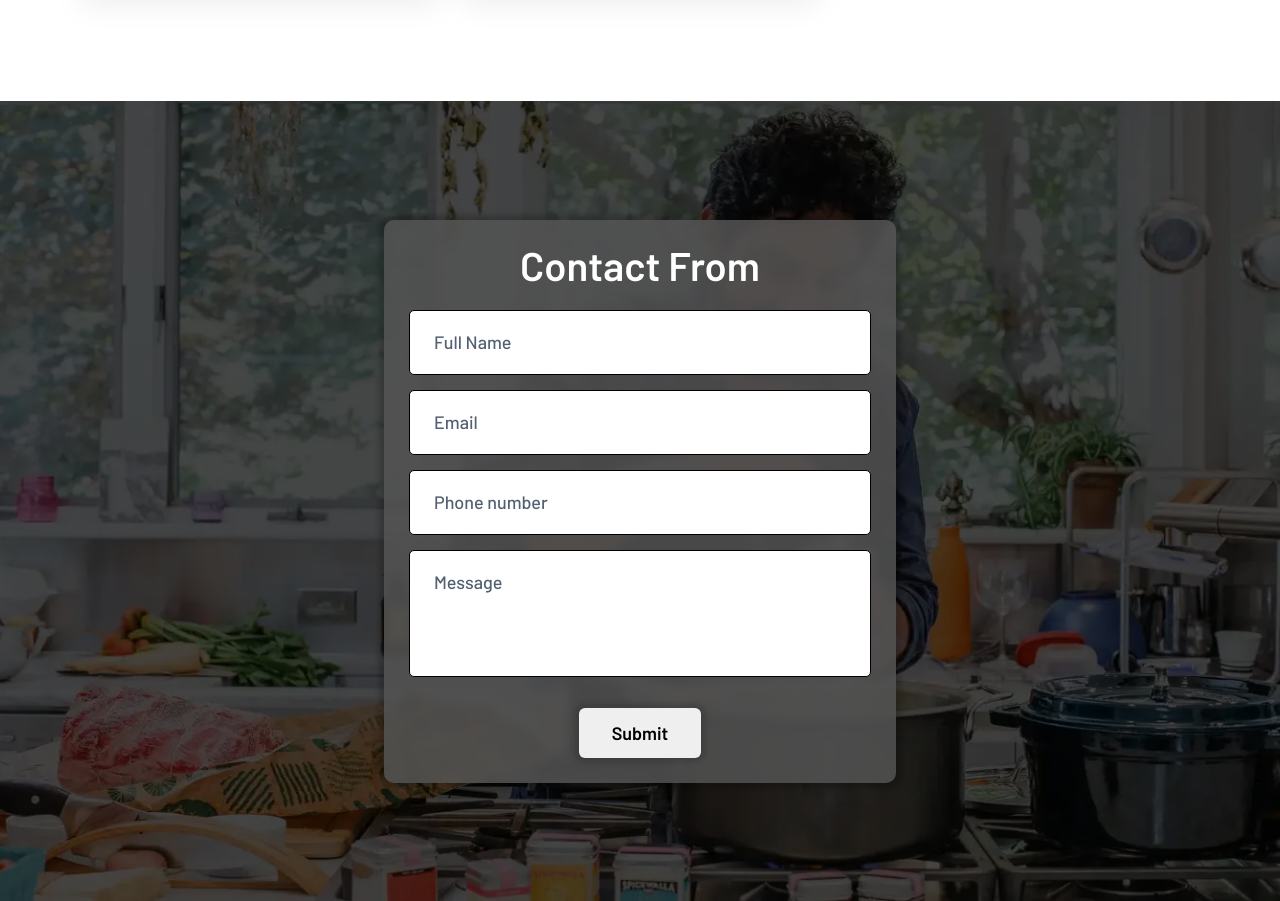
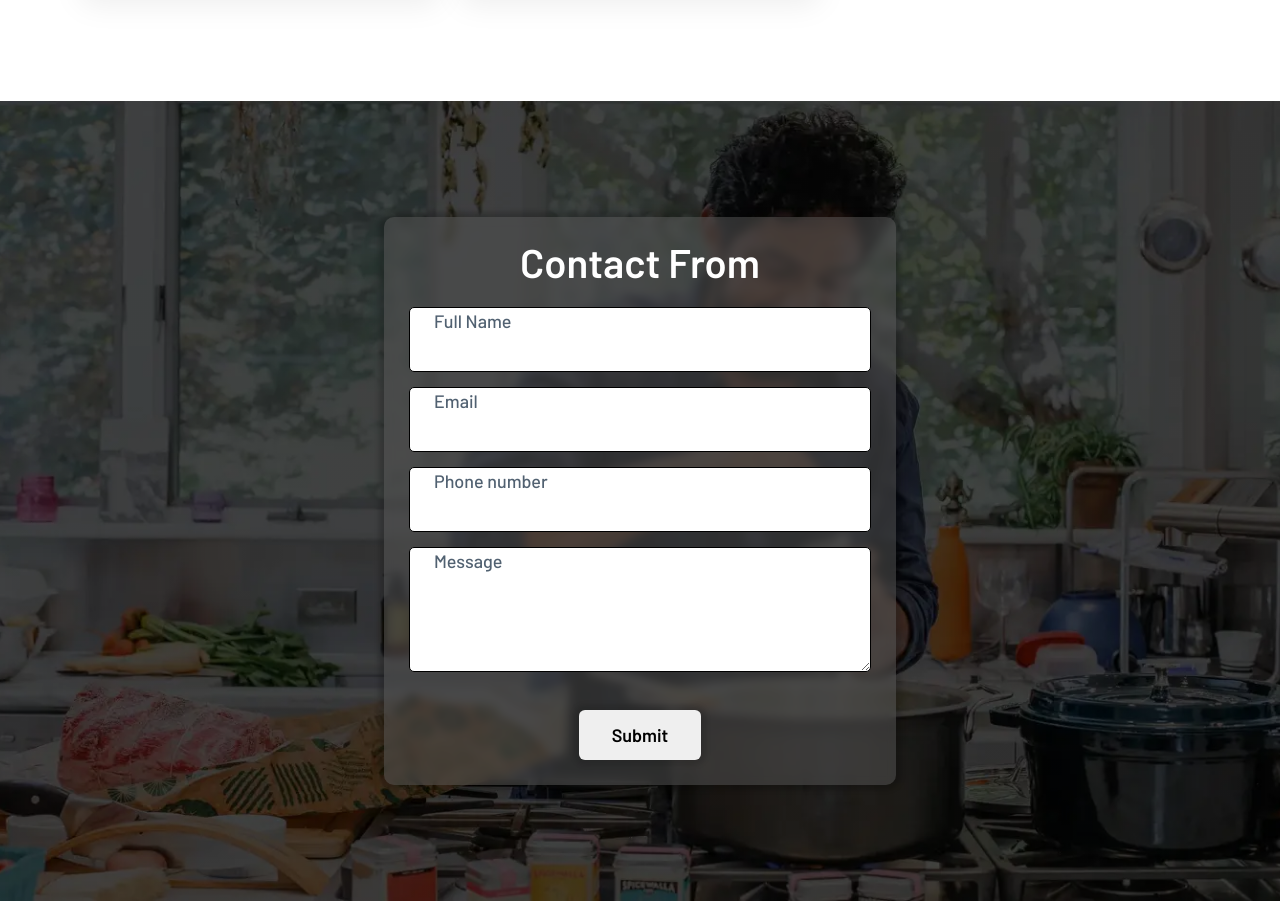
Before and after one commit to GomziServies/redkitchen_interio, a plain HTML site: page index.html in a window 1280 px wide. Shown: the part 2993-3894 px from the top of the page. Drawn offline with nearby package versions, Linux system fonts and the light colour scheme.

Commit message:
css problam

```diff
--- a/css/style.css
+++ b/css/style.css
@@ -611,9 +611,10 @@ input.form-control {
     color: #fff;
 }
 
-/* Set a gradient background and an image background centered and covering the entire viewport */
+/* Common styles */
 .form-main {
-    background: linear-gradient(to bottom, rgba(0, 0, 0, 0.36), rgba(0, 0, 0, 0.36)), url(../img/contactus.webp) no-repeat center;
+    background: linear-gradient(to bottom, rgba(0, 0, 0, 0.4), rgba(0, 0, 0, 0.4)),
+        url(../img/contactus.webp) no-repeat center;
     background-size: cover;
     min-height: 100vh;
     display: flex;
@@ -622,35 +623,37 @@ input.form-control {
     justify-content: center;
 }
 
-/* Style the main content wrapper */
 .main-wrapper {
     border-radius: 10px;
     padding: 25px;
     width: 40%;
-    box-shadow: 0 0 5px 5px rgba(0, 0, 0, 0.20);
+    box-shadow: 0 0 5px 5px rgba(0, 0, 0, 0.2);
     backdrop-filter: blur(5px);
-    background-color: rgba(84, 84, 84, 0.85);
+    background-color: rgba(84, 84, 84, 0.53);
+}
 
-    /* Responsive design for smaller screens */
-    @media screen and (max-width: 991px) {
+/* Media Queries */
+@media screen and (max-width: 991px) {
+    .main-wrapper {
         width: 70%;
     }
+}
 
-    @media screen and (max-width: 767px) {
+@media screen and (max-width: 767px) {
+    .main-wrapper {
         width: 90%;
     }
 }
 
-/* Style the header of the form */
+/* Form Styles */
 .form-head {
     font-size: 30px;
     line-height: 40px;
     font-weight: 600;
     text-align: center;
-    margin: 0px 0 25px;
+    margin: 0 0 25px;
 }
 
-/* Style the form elements wrapper */
 .form-wrapper {
     display: flex;
     align-items: center;
@@ -659,14 +662,13 @@ input.form-control {
     gap: 15px;
 }
 
-/* Style individual form cards */
 .form-card {
     position: relative;
     width: 100%;
 }
 
-/* Style form inputs */
-.form-input, .form-textarea {
+.form-input,
+.form-textarea {
     padding: 23px 20px 10px;
     width: 100%;
     border: 1px solid #000;
@@ -677,54 +679,58 @@ input.form-control {
     line-height: 30px;
     font-weight: 400;
     box-sizing: border-box;
-
-    /* Apply styles when the input is focused or has valid content */
-    &:valid, &:focus {
-        border: 1px solid #888;
-    }
 }
 
-/* Label for form inputs */
-.form-label {
+.form-input:focus,
+.form-textarea:focus {
+    border: 1px solid #ccc;
+    /* Change this to your desired focus color */
+}
+
+.form-label,
+.form-textarea-label {
     position: absolute;
     left: 25px;
-    top: 50%;
-    transform: translateY(-50%);
     pointer-events: none;
     transition: 0.3s;
-    margin: 0;
     font-size: 18px;
     line-height: 28px;
     font-weight: 500;
 }
 
-/* Style form textareas */
-.form-textarea {
-    padding: 20px 25px 15px;
-    display: -webkit-box;
-    -webkit-line-clamp: 3;
-    -webkit-box-orient: vertical;
-    overflow: hidden;
-    resize: none;
-
-    /* Apply styles when the textarea is focused or has valid content */
-    &:valid, &:focus {
-        border: 1px solid #888;
-    }
+/* Additional Styles for Form Inputs and Textareas */
+.form-input::-webkit-inner-spin-button,
+.form-input::-webkit-outer-spin-button,
+.form-textarea::-webkit-inner-spin-button,
+.form-textarea::-webkit-outer-spin-button {
+    -webkit-appearance: none;
+    margin: 0;
 }
 
-/* Label for form textareas */
-.form-textarea-label {
-    position: absolute;
-    left: 25px;
+/* iOS Autofill Styles */
+.form-input:-webkit-autofill,
+.form-input:-webkit-autofill:hover,
+.form-input:-webkit-autofill:focus,
+.form-input:-webkit-autofill:active,
+.form-textarea:-webkit-autofill,
+.form-textarea:-webkit-autofill:hover,
+.form-textarea:-webkit-autofill:focus,
+.form-textarea:-webkit-autofill:active {
+    transition: background-color 9999s ease-in-out 0s;
+}
+
+/* Adjust the appearance of autofilled labels if needed */
+
+.form-input:-webkit-autofill~.form-label,
+.form-input:focus~.form-label,
+.form-textarea:-webkit-autofill~.form-textarea-label,
+.form-textarea:focus~.form-textarea-label {
+    color: #ccc;
+    /* Change this to your desired autofill label color */
     top: 30%;
     transform: translateY(-70%);
-    pointer-events: none;
-    transition: 0.3s;
-    margin: 0;
-    font-size: 18px;
-    line-height: 28px;
-    font-weight: 500;
+    font-size: 13px;
+    line-height: 23px;
 }
 
 
@@ -892,6 +898,6 @@ input.form-control {
     color: #fff;
 }
 
-a{
+a {
     text-decoration: none;
 }
```
